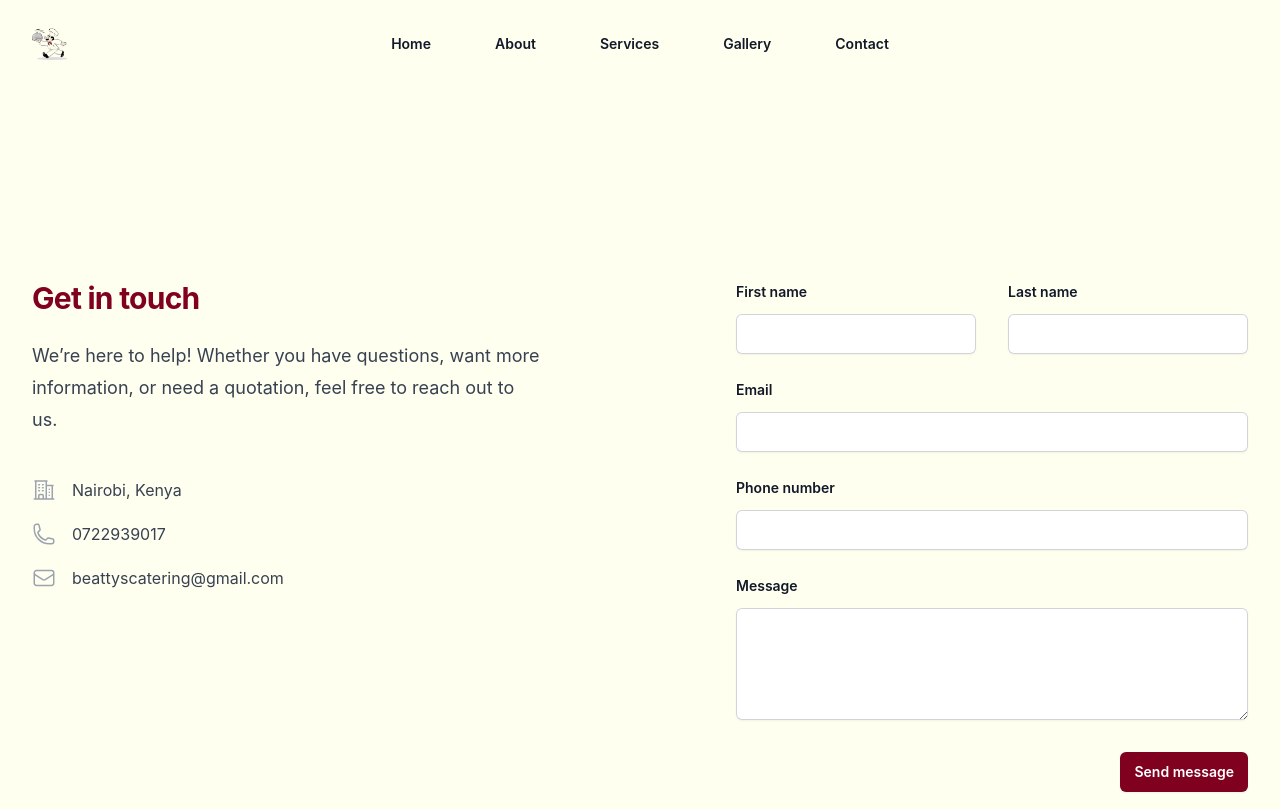
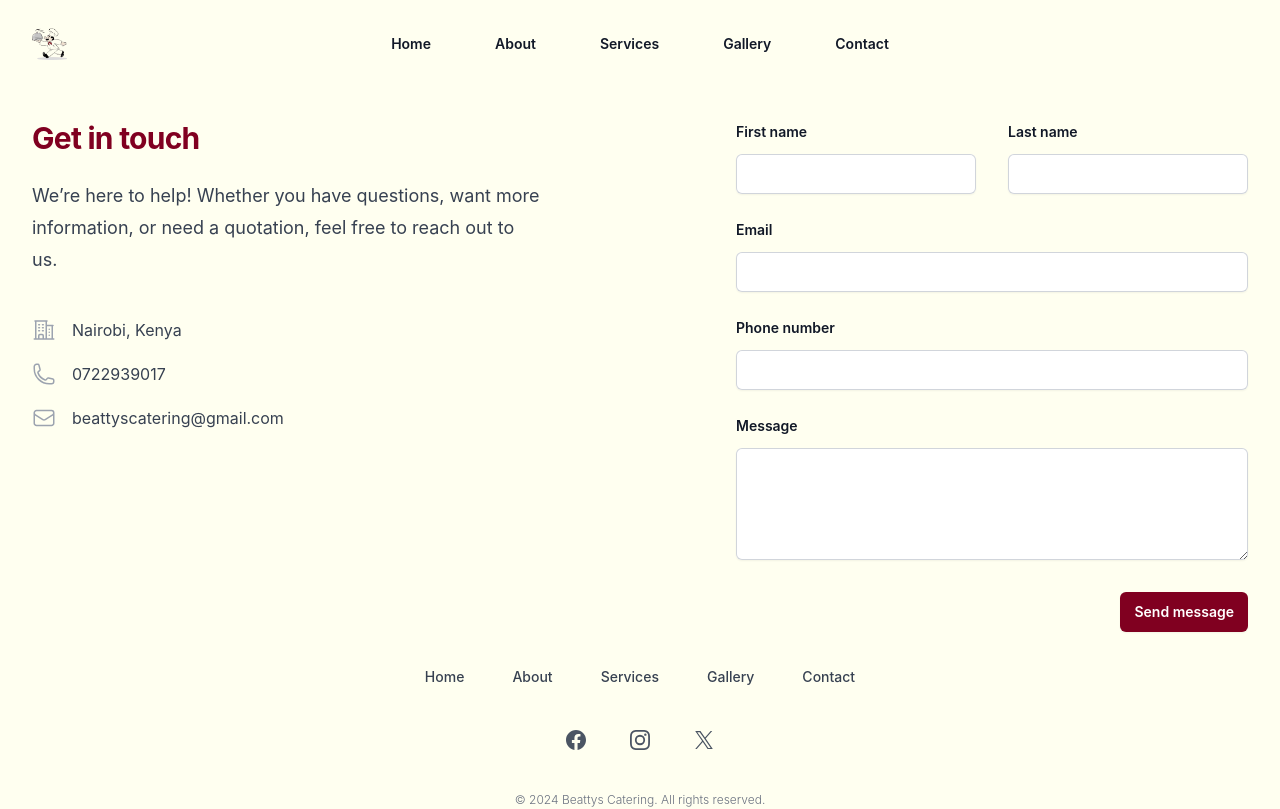
Before and after one commit to Aayroon/beattyscatering-front, a React (Create React App) app: page /contact in a window 1280 px wide. Shown: the top 809 px of the page. Built offline with nearby package versions, Linux system fonts and the light colour scheme.

Commit message:
Layout and Style modifications

```diff
--- a/src/App.css
+++ b/src/App.css
@@ -36,3 +36,22 @@
     transform: rotate(360deg);
   }
 }
+
+.pages-section {
+  padding-top: 1rem; /* Adjust based on design */
+  padding-bottom: 1rem; /* Add bottom spacing too */
+}
+
+@media (min-width: 640px) {
+  .pages-section {
+      padding-top: 2rem;
+      padding-bottom: 2rem;
+  }
+}
+
+@media (min-width: 1024px) {
+  .pages-section {
+      padding-top: 2rem;
+      padding-bottom: 2rem;
+  }
+}
--- a/src/pages/About.js
+++ b/src/pages/About.js
@@ -55,7 +55,7 @@ const people = [
 
   export default function About() {
     return (
-        <div className="bg-ivory py-32">
+        <div className="pages-section bg-ivory">
           <div className="mx-auto max-w-7xl px-6 text-center lg:px-8">
             <div className="mx-auto max-w-2xl">
               <h2 className="text-3xl font-bold tracking-tight text-wine sm:text-4xl">The Team Behind the Delight</h2>
--- a/src/pages/Contact.js
+++ b/src/pages/Contact.js
@@ -3,9 +3,9 @@ import { BuildingOffice2Icon, EnvelopeIcon, PhoneIcon } from '@heroicons/react/2
 
 export default function Contact() {
   return (
-      <div className="relative isolate bg-cream">
+      <div className="pages-section bg-cream">
         <div className="mx-auto grid max-w-7xl grid-cols-1 lg:grid-cols-2">
-          <div className="relative px-6 pb-20 pt-24 sm:pt-32 lg:static lg:px-8 lg:py-48">
+          <div className="relative px-6 lg:static lg:px-8">
             <div className="mx-auto max-w-xl lg:mx-0 lg:max-w-lg">
               <h2 className="text-3xl font-bold tracking-tight text-burgundy">Get in touch</h2>
               <p className="mt-6 text-lg leading-8 text-gray-700">
@@ -46,7 +46,7 @@ export default function Contact() {
               </dl>
             </div>
           </div>
-          <form action="#" method="POST" className="px-6 pb-24 pt-20 sm:pb-32 lg:px-8 lg:py-48">
+          <form action="#" method="POST" className="px-6 lg:px-8">
             <div className="mx-auto max-w-xl lg:mr-0 lg:max-w-lg">
               <div className="grid grid-cols-1 gap-x-8 gap-y-6 sm:grid-cols-2">
                 <div>
--- a/src/pages/Gallery.js
+++ b/src/pages/Gallery.js
@@ -164,7 +164,7 @@ const products = [
 
 export default function Gallery() {
     return (
-        <div className="bg-cream py-16 sm:py-24">
+        <div className="pages-section bg-cream">
             <div className="mx-auto max-w-2xl px-4 sm:px-6 lg:max-w-7xl lg:px-8">
                 <h2 className="text-3xl font-bold tracking-tight text-burgundy sm:text-4xl text-center">Gallery</h2>
 
--- a/src/pages/Home.js
+++ b/src/pages/Home.js
@@ -11,10 +11,10 @@ export default function Home() {
   const [mobileMenuOpen, setMobileMenuOpen] = useState(false)
 
   return (
-      <div className="bg-ivory">
+      <div className="pages-section bg-ivory">
         <div className="relative">
           <div className="mx-auto max-w-7xl">
-            <div className="relative z-10 pt-14 lg:w-full lg:max-w-2xl">
+            <div className="relative z-10 lg:w-full lg:max-w-2xl">
               <svg
                   className="absolute inset-y-0 right-8 hidden h-full w-80 translate-x-1/2 transform fill-ivory lg:block"
                   viewBox="0 0 100 100"
@@ -24,7 +24,7 @@ export default function Home() {
                 <polygon points="0,0 90,0 50,100 0,100" />
               </svg>
 
-              <div className="relative px-6 py-32 sm:py-40 lg:px-8 lg:py-56 lg:pr-0">
+              <div className="relative px-6 sm:py-40 lg:px-8 lg:py-56 lg:pr-0">
                 <div className="mx-auto max-w-2xl lg:mx-0 lg:max-w-xl">
                   <div className="hidden sm:mb-10 sm:flex">
                     <div className="relative rounded-full px-3 py-1 text-sm leading-6 text-gray-500 ring-1 ring-gray-900/10 hover:ring-gray-900/20">
@@ -49,7 +49,7 @@ export default function Home() {
                     >
                       Get a Quote
                     </a>
-                    <a href="services" className="text-sm font-semibold leading-6 text-burgundy">
+                    <a href="services" className="text-sm font-semibold leading-6 text-burgundy hover:text-white hover:bg-[#800020] p-2 rounded">
                       Explore Services <span aria-hidden="true">→</span>
                     </a>
                   </div>
--- a/src/pages/Services.js
+++ b/src/pages/Services.js
@@ -91,7 +91,7 @@ import {
 
   export default function Services() {
       return (
-          <div className="relative bg-cream py-24 sm:py-32 lg:py-40">
+          <div className="pages-section bg-cream">
               <div className="mx-auto max-w-md px-6 text-center sm:max-w-3xl lg:max-w-7xl lg:px-8">
                   <h2 className="text-lg font-semibold text-gold">Our Services</h2>
                   <p className="mt-2 text-3xl font-bold tracking-tight text-burgundy sm:text-4xl">
```
